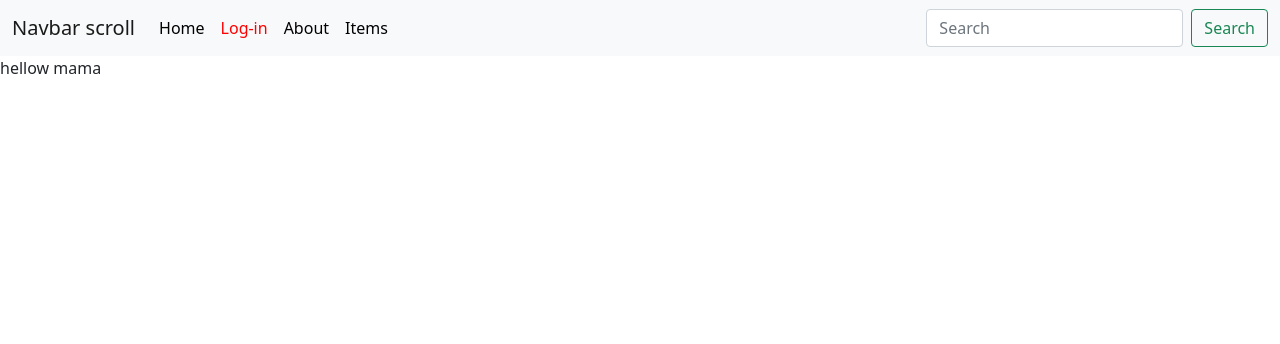
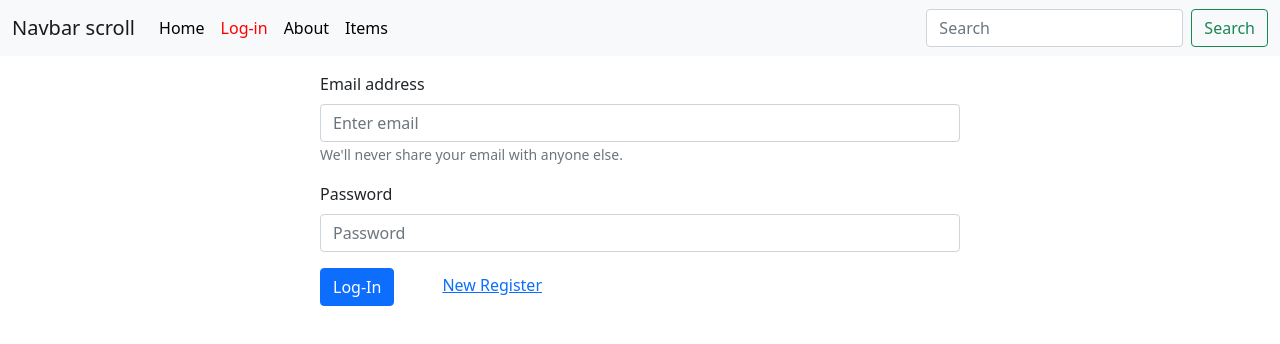
Before and after one commit to imran-prince/Warehouse-system, a React (Create React App) app: page /logIn in a window 1280 px wide. Shown: the top 344 px of the page. Built offline with nearby package versions, Linux system fonts and the light colour scheme.

Commit message:
login form add

```diff
--- a/src/App.js
+++ b/src/App.js
@@ -2,11 +2,21 @@
 import './App.css';
 import 'bootstrap/dist/css/bootstrap.min.css';
 import Header from './Components/Header/Header';
+import { Route, Routes } from 'react-router-dom';
+import Login from './Components/Login/Login';
+import Home from './Components/Home/Home';
+import Register from './Components/Register/Register';
 function App() {
   return (
     <div  >
       <Header></Header>
-       hellow mama
+      <Routes>
+        <Route path='/' element={<Home></Home>}></Route>
+        <Route path='/home' element={<Home></Home>}></Route>
+        <Route path='/logIn' element={<Login></Login>} ></Route>
+        <Route path='register' element={<Register></Register>}></Route>
+      </Routes>
+
 
     </div>
   );
--- /dev/null
+++ b/src/Components/Home/Home.js
@@ -0,0 +1,11 @@
+import React from 'react';
+
+const Home = () => {
+    return (
+        <div>
+            Home page
+        </div>
+    );
+};
+
+export default Home;
--- /dev/null
+++ b/src/Components/Login/Login.js
@@ -0,0 +1,32 @@
+import React from 'react';
+import { Button, Form } from 'react-bootstrap';
+import { Link } from 'react-router-dom';
+
+const Login = () => {
+    const formSubmit=(event)=>{
+        event.preventDefault()
+    }
+    return (
+        <Form onSubmit={formSubmit} className='w-50 m-auto my-3'>
+            <Form.Group className="mb-3" controlId="formBasicEmail">
+                <Form.Label>Email address</Form.Label>
+                <Form.Control type="email" placeholder="Enter email" name='email' />
+                <Form.Text className="text-muted">
+                    We'll never share your email with anyone else.
+                </Form.Text>
+            </Form.Group>
+
+            <Form.Group className="mb-3" controlId="formBasicPassword">
+                <Form.Label>Password</Form.Label>
+                <Form.Control type="password" placeholder="Password" name='password' />
+            </Form.Group>
+
+            <Button variant="primary" type="submit">
+                Log-In
+            </Button>
+            <Link to='/register' className='mx-5'>New Register</Link>
+        </Form>
+    );
+};
+
+export default Login;
--- /dev/null
+++ b/src/Components/Register/Register.js
@@ -0,0 +1,32 @@
+import React from 'react';
+import { Button, Form } from 'react-bootstrap';
+import { Link } from 'react-router-dom';
+
+const Register = () => {
+    const formSubmit=(event)=>{
+        event.preventDefault()
+    }
+    return (
+        <Form onSubmit={formSubmit} className='w-50 m-auto my-3'>
+            <Form.Group className="mb-3" controlId="formBasicEmail">
+                <Form.Label>Email address</Form.Label>
+                <Form.Control type="email" placeholder="Enter email" name='email' />
+                <Form.Text className="text-muted">
+                    We'll never share your email with anyone else.
+                </Form.Text>
+            </Form.Group>
+
+            <Form.Group className="mb-3" controlId="formBasicPassword">
+                <Form.Label>Password</Form.Label>
+                <Form.Control type="password" placeholder="Password" name='password' />
+            </Form.Group>
+
+            <Button variant="primary" type="submit">
+                Log-In
+            </Button>
+            <Link to='/logIn' className='mx-5'>Log-In</Link>
+        </Form>
+    );
+};
+
+export default Register;
```
